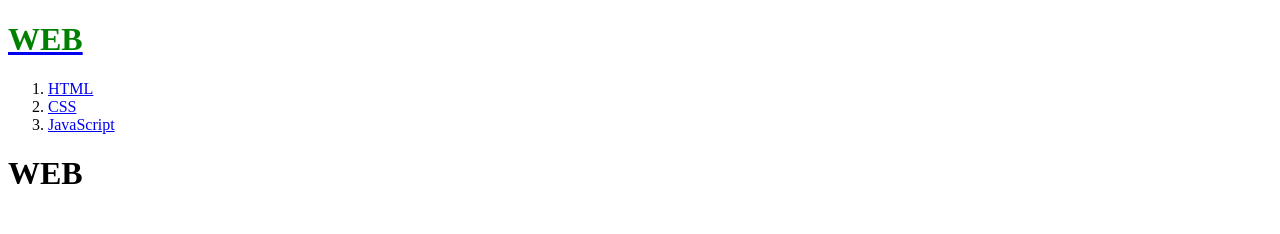
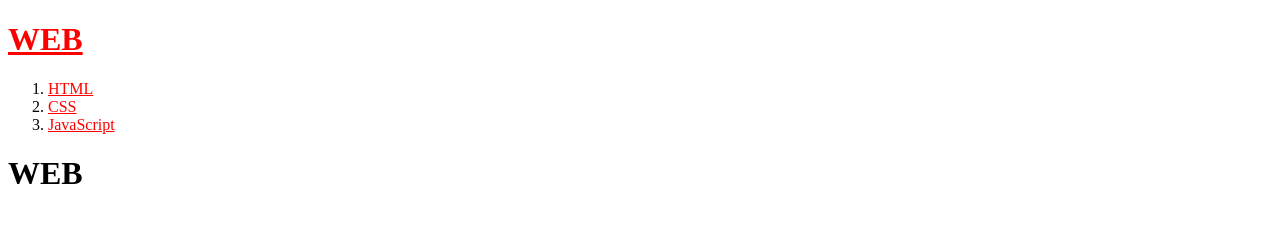
Before and after one commit to breeze917/WEB1, a plain HTML site: page index.html in a window 1280 px wide. Shown: the top 234 px of the page. Drawn offline with Linux system fonts and the light colour scheme; a script that the page names is missing.

Commit message:
no message

```diff
--- a/index.html
+++ b/index.html
@@ -18,9 +18,28 @@
         </script>
         <title>WEB1 - html</title>
         <meta charset="utf-8" />
+        <style>
+            a {
+                color: red;
+            }
+        </style>
     </head>
 
     <body>
+        <h1>
+            <a href="index.html" title="go to WEB description">WEB</a>
+        </h1>
+        <ol>
+            <li><a href="html.html" title="go to HTML description">HTML</a></li>
+            <li><a href="css.html" title="go to CSS description">CSS</a></li>
+            <li>
+                <a href="js.html" title="go to JavaScript description"
+                    >JavaScript</a
+                >
+            </li>
+        </ol>
+
+        <!--
         <h1>
             <a href="index.html" title="go to WEB description"
                 ><font color="green">WEB</font></a
@@ -35,6 +54,8 @@
                 >
             </li>
         </ol>
+         -->
+
         <h1>WEB</h1>
         <p style="margin-top: 45px">
             The World Wide Web (abbreviated WWW or the Web) is an information
```
